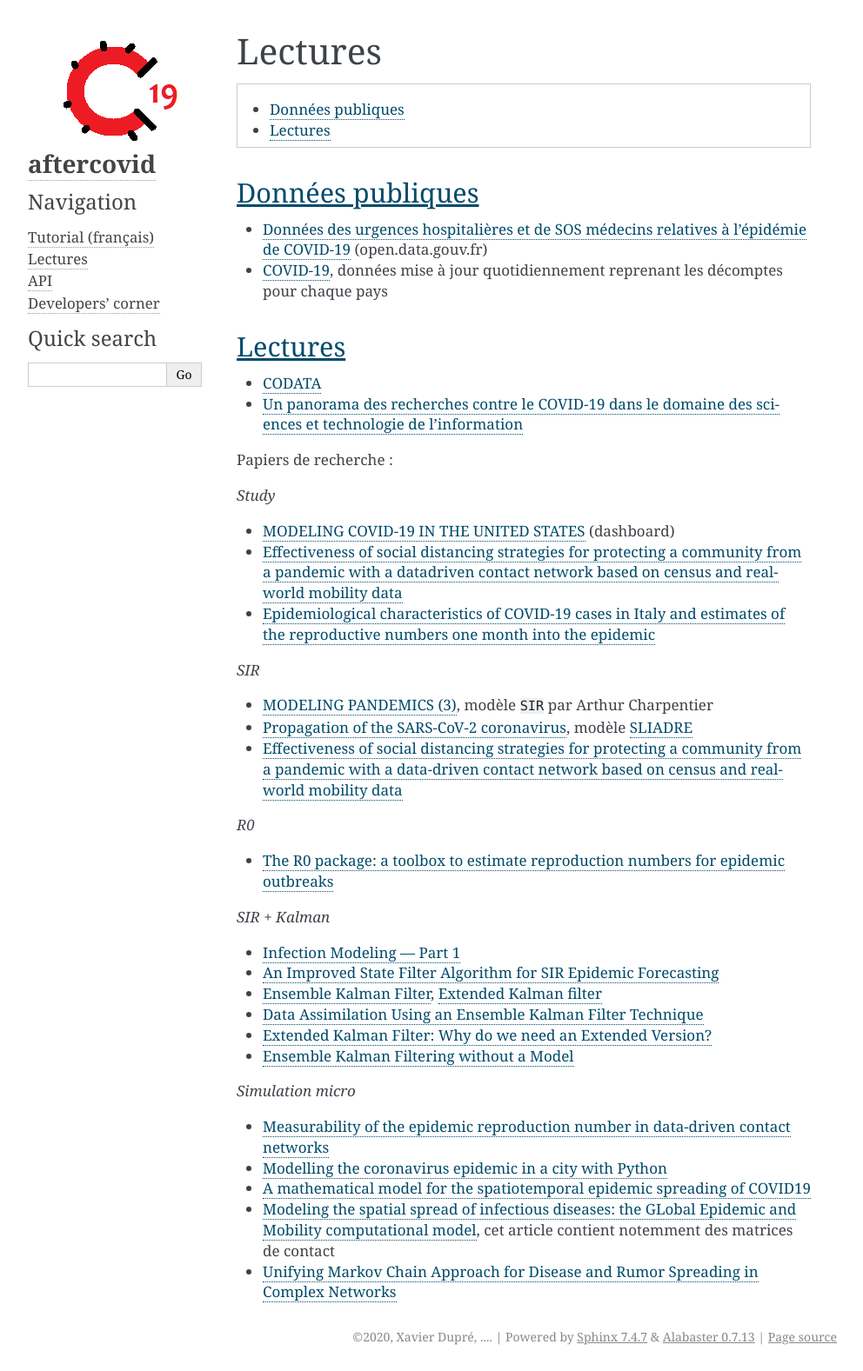
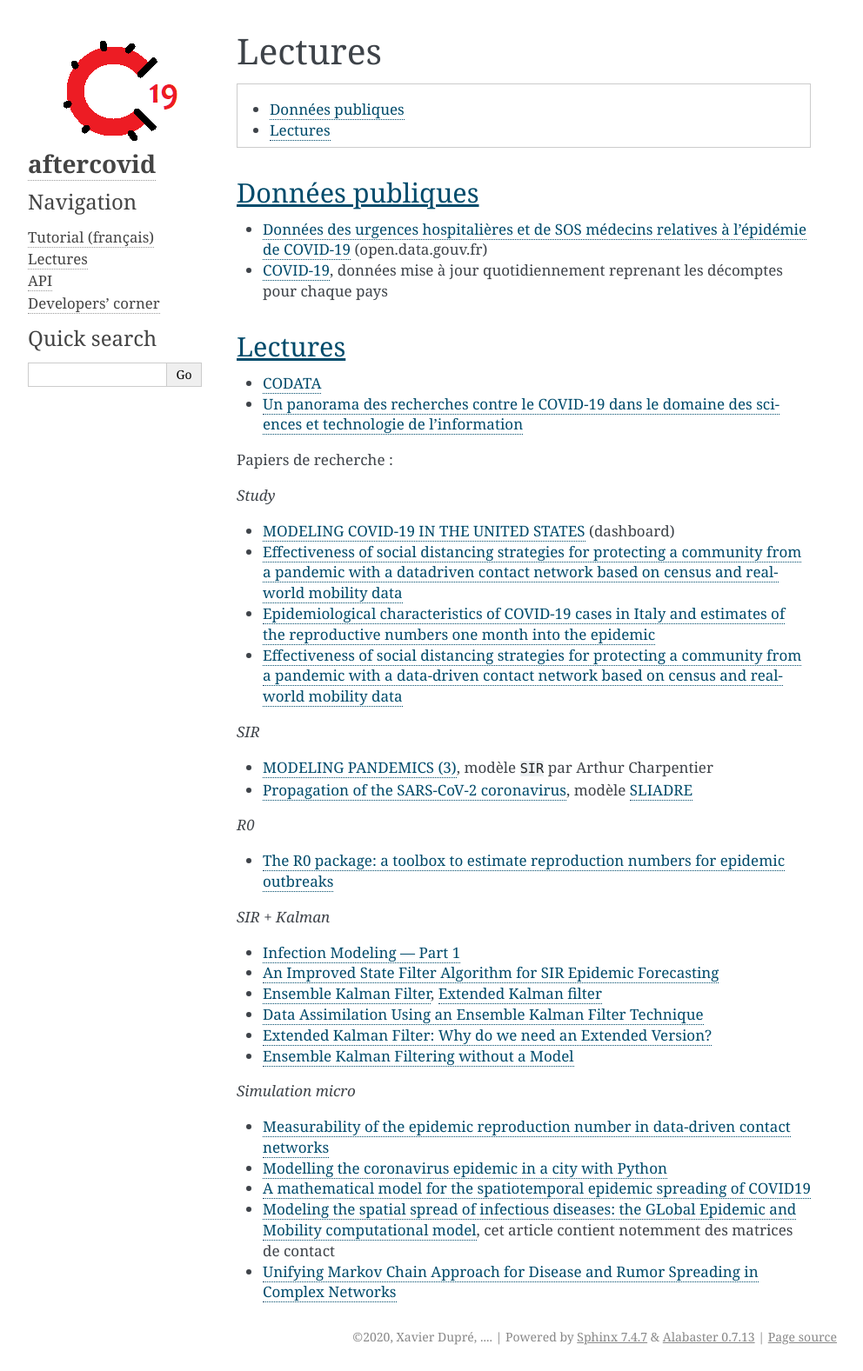
Before and after one commit to sdpython/aftercovid, a Sphinx documentation site: the page built from doc/readings.rst, in a window 1280 px wide. Shown: the whole page at 87% size, without its empty margins (148-1140 px from the left). Built offline with Sphinx 7.4.7, drawn with Linux system fonts in a browser that asks for light colours; pages that are not in the unit, such as notebooks, are missing from menus; cross-references to code outside the pages are shown as plain code; some of the changed lines change nothing that is shown.

Commit message:
documentation

```diff
--- a/doc/conf.py
+++ b/doc/conf.py
@@ -109,5 +109,6 @@ epkg_dictionary = {
     'python': 'https://www.python.org/',
     'SEIR': 'http://www.public.asu.edu/~hnesse/classes/seir.html',
     'SEIHFR': 'https://freakonometrics.hypotheses.org/60514',
+    'SIR': 'https://fr.wikipedia.org/wiki/Mod%C3%A8les_compartimentaux_en_%C3%A9pid%C3%A9miologie',
     'sphinx-gallery': 'https://github.com/sphinx-gallery/sphinx-gallery',
 }
--- a/doc/readings.rst
+++ b/doc/readings.rst
@@ -31,6 +31,8 @@ Papiers de recherche :
   <https://covid-19-sds.github.io/assets/pdfs/Preliminary_Report_Effectiveness_of_social_distance_strategies_COVID-19.pdf>`_
 * `Epidemiological characteristics of COVID-19 cases in Italy and estimates of the reproductive numbers one month into the epidemic
   <https://www.medrxiv.org/content/10.1101/2020.04.08.20056861v1.full.pdf>`_
+* `Effectiveness of social distancing strategies for protecting a community from a pandemic with a data-driven contact network based on census and real-world mobility data
+  <https://covid-19-sds.github.io/>`_
 
 *SIR*
 
@@ -40,8 +42,6 @@ Papiers de recherche :
 * `Propagation of the SARS-CoV-2 coronavirus
   <https://github.com/gabriel-turinici/covid19/blob/master/sliadr_model_v11_HK_G_Turinici.ipynb>`_,
   modèle `SLIADRE <https://www.medrxiv.org/content/10.1101/2020.02.14.20022939v1>`_
-* `Effectiveness of social distancing strategies for protecting a community from a pandemic with a data-driven contact network based on census and real-world mobility data
-  <https://covid-19-sds.github.io/>`_
 
 *R0*
 
```
